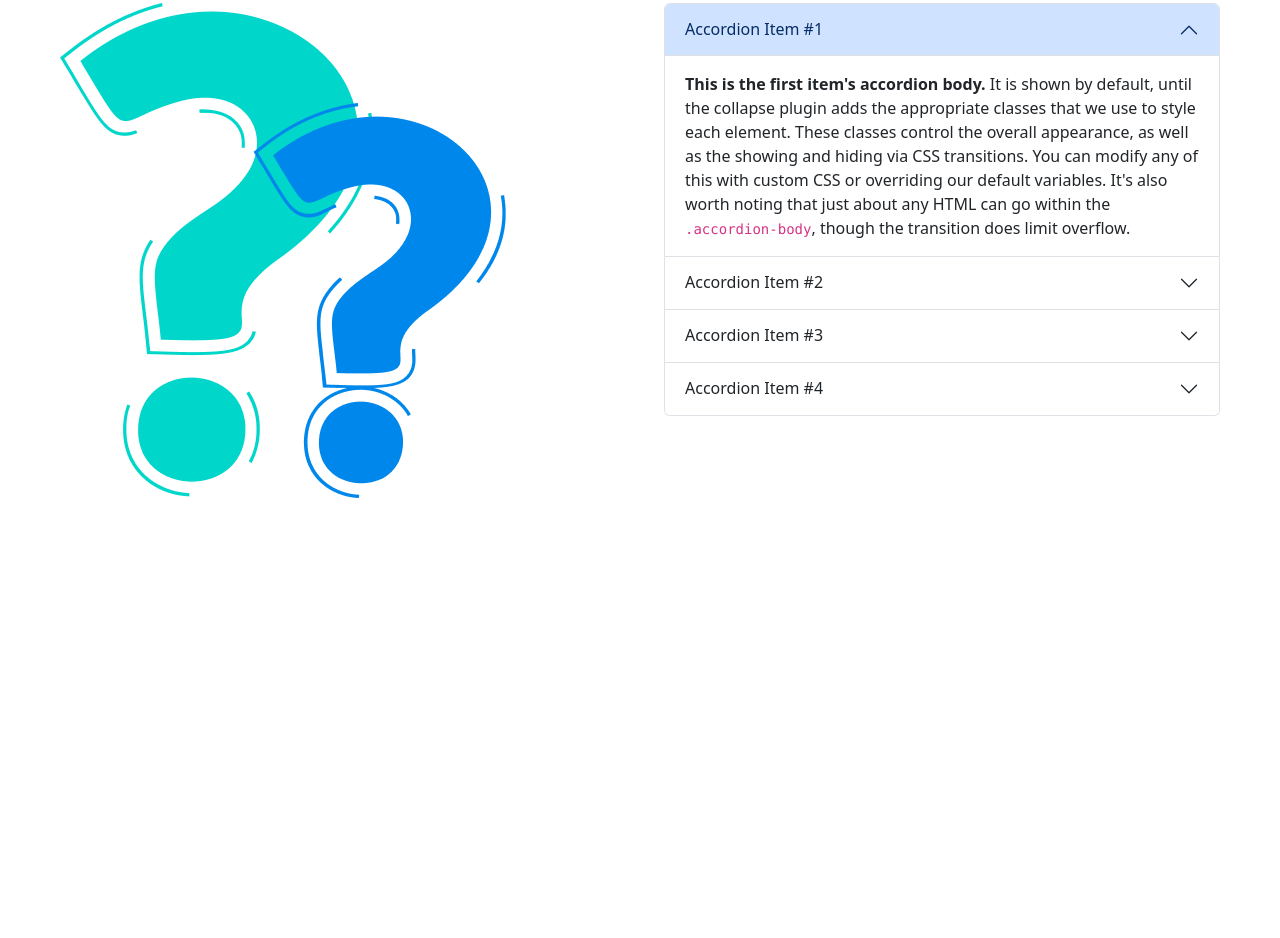
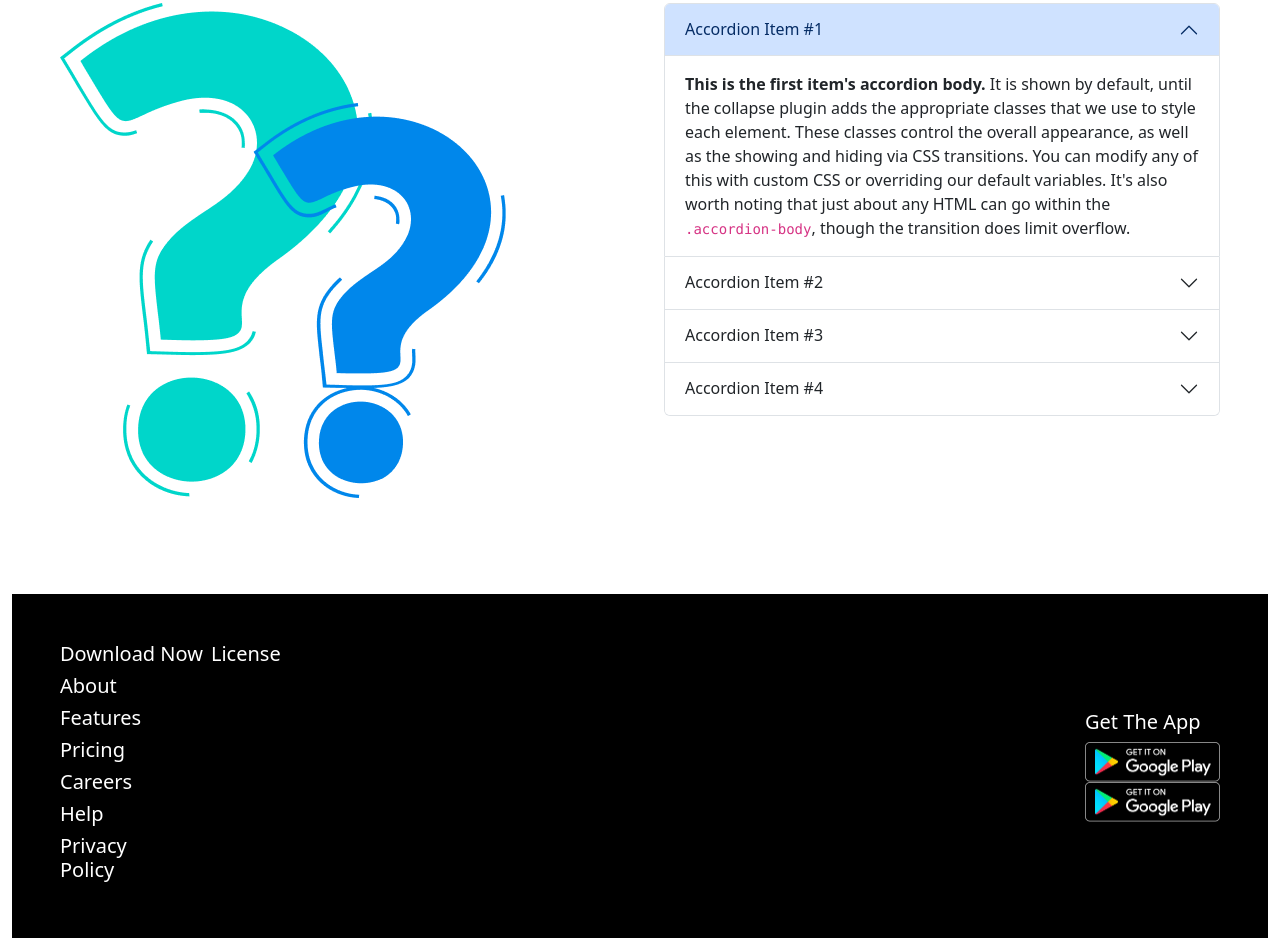
Before and after one commit to ashik13en/Bike-Hunter-bootstrap, a plain HTML site: page index.html in a window 1280 px wide. Shown: the part 2398-3336 px from the top of the page. Before the commit the page ends 2992 px from the top, so only its background shows below. Drawn offline with nearby package versions, Linux system fonts and the light colour scheme.

Commit message:
added footer section

```diff
--- a/index.html
+++ b/index.html
@@ -473,6 +473,52 @@
       </section>
     </main>
 
+    <!-- Footer Section -->
+
+    <footer class="bg-black p-5">
+      <div
+        class="d-flex flex-column flex-md-row align-items-md-center justify-content-between"
+      >
+        <div class="">
+          <div class="d-flex text-white gap-2">
+            <h5>Download Now</h5>
+            <h5>License</h5>
+          </div>
+          <div class="d-flex text-white gap-2">
+            <div class="col-12 col-md-6 col-lg-6">
+              <h5>About</h5>
+              <h5>Features</h5>
+              <h5>Pricing</h5>
+              <h5>Careers</h5>
+              <h5>Help</h5>
+              <h5>Privacy Policy</h5>
+            </div>
+          </div>
+        </div>
+        <div class="">
+          <div class="text-white gap-2">
+            <h5>Get The App</h5>
+            <div class="">
+              <img
+                src="./images/others/android.png"
+                style="width: 135px; height: 40px"
+                alt=""
+              />
+            </div>
+            <div class="">
+              <img
+                src="./images/others/android.png"
+                style="width: 135px; height: 40px"
+                alt=""
+              />
+            </div>
+          </div>
+        </div>
+      </div>
+      <div class="text-white text-center d-lg-none">
+        © 2020 bike. All rights reserved
+      </div>
+    </footer>
     <script
       src="https://cdn.jsdelivr.net/npm/bootstrap@5.3.3/dist/js/bootstrap.bundle.min.js"
       integrity="sha384-YvpcrYf0tY3lHB60NNkmXc5s9fDVZLESaAA55NDzOxhy9GkcIdslK1eN7N6jIeHz"
```
